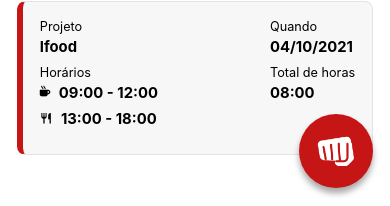
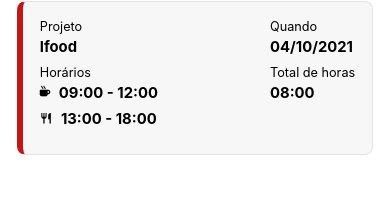
Before and after one commit to rochajg/punch_clock_mobile, a React Native app: screen /PunchListScreen in a window 390 px wide. Shown: the part 635-841 px from the top of the page. Built offline with nearby package versions, Linux system fonts and the light colour scheme.

Commit message:
refactor: add submenu to fab (#25)

```diff
--- a/package.json
+++ b/package.json
@@ -19,6 +19,8 @@
     "react-dom": "17.0.1",
     "react-native": "0.64.3",
     "react-native-gesture-handler": "~2.1.0",
+    "react-native-floating-action": "^1.22.0",
+    "react-native-picker-select": "^8.0.4",
     "react-native-safe-area-context": "3.3.2",
     "react-native-screens": "~3.10.1",
     "react-native-size-matters": "^0.4.0",
--- a/src/components/floating-button/floating-button.js
+++ b/src/components/floating-button/floating-button.js
@@ -1,17 +1,64 @@
-import React from 'react';
-import { useNavigation } from '@react-navigation/native';
+import React from "react";
+import { useNavigation } from "@react-navigation/native";
+import FistIcon from "@assets/icons/fist.png";
+import { Icon } from "./floating-button.styles";
+import { FloatingAction as RNFab } from "react-native-floating-action";
+import { useTheme } from "styled-components";
+import { moderateScale, verticalScale } from "react-native-size-matters";
+import { FontAwesome5 } from "@expo/vector-icons";
+import theme from "../../styles/theme";
 
-import FistIcon from '@assets/icons/fist.png';
+const routeActions = {
+  multiple_punches: "CalendarScreen",
+  single_punch: "NewPunchScreen",
+};
 
-import { Container, Icon } from './floating-button.styles';
+const actions = [
+  {
+    text: "Múltiplos punches",
+    icon: (
+      <FontAwesome5
+        name="calendar-alt"
+        size={20}
+        color={theme.colors.primary}
+      />
+    ),
+    name: "multiple_punches",
+    position: 2,
+    color: theme.colors.white,
+  },
+  {
+    text: "Novo punch",
+    icon: (
+      <FontAwesome5
+        name="calendar-day"
+        size={20}
+        color={theme.colors.primary}
+      />
+    ),
+    name: "single_punch",
+    position: 1,
+    color: theme.colors.white,
+  },
+];
 
 const FloatingButton = () => {
   const navigation = useNavigation();
 
   return (
-    <Container onPress={() => navigation.navigate('CalendarScreen')}>
-      <Icon source={FistIcon}></Icon>
-    </Container>
+    <RNFab
+      actions={actions}
+      onPressItem={(name) => {
+        navigation.navigate(routeActions[name]);
+      }}
+      color={theme.colors.primary}
+      floatingIcon={<Icon source={FistIcon}></Icon>}
+      buttonSize={moderateScale(70)}
+      distanceToEdge={{
+        horizontal: moderateScale(18),
+        vertical: verticalScale(18),
+      }}
+    />
   );
 };
 
--- a/src/components/floating-button/floating-button.styles.js
+++ b/src/components/floating-button/floating-button.styles.js
@@ -1,30 +1,5 @@
-import styled from 'styled-components/native';
-
-import { moderateScale } from 'react-native-size-matters';
-
-export const Container = styled.TouchableOpacity`
-  position: absolute;
-
-  width: ${moderateScale(70)}px;
-  height: ${moderateScale(70)}px;
-
-  border-radius: ${moderateScale(35)}px;
-
-  bottom: ${moderateScale(20)}px;
-  right: ${moderateScale(16)}px;
-
-  background-color: ${({ theme }) => theme.colors.primary};
-
-  shadow-color: #000;
-  shadow-offset: 0px ${moderateScale(5)}px;
-  shadow-opacity: 0.34;
-  shadow-radius: ${moderateScale(6.27)}px;
-
-  elevation: 10;
-
-  justify-content: center;
-  align-items: center;
-`;
+import styled from "styled-components/native";
+import { moderateScale } from "react-native-size-matters";
 
 export const Icon = styled.Image`
   width: ${moderateScale(36)}px;
```
Also changed, not shown: 1 other file (tests, documents, lock files or other folders).
